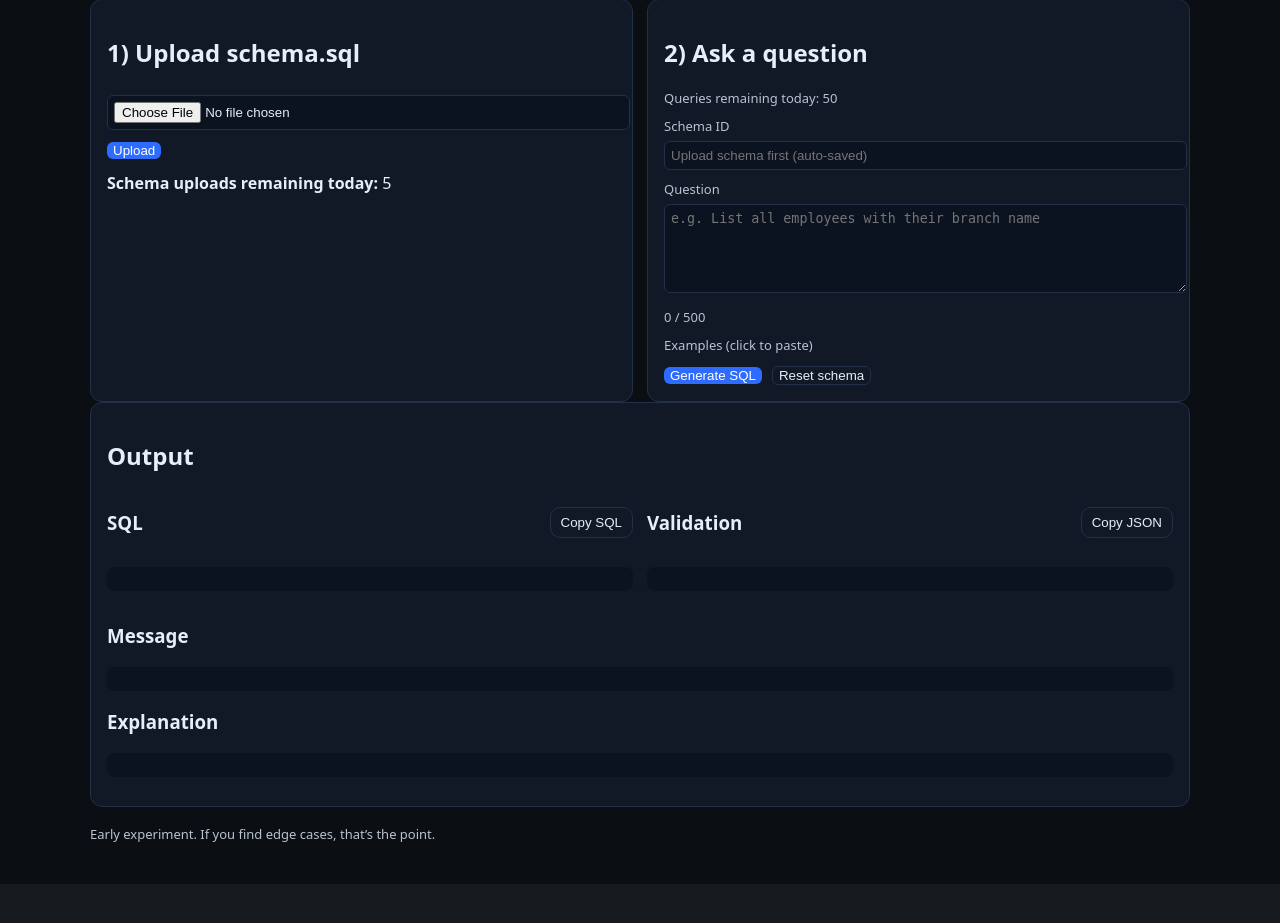
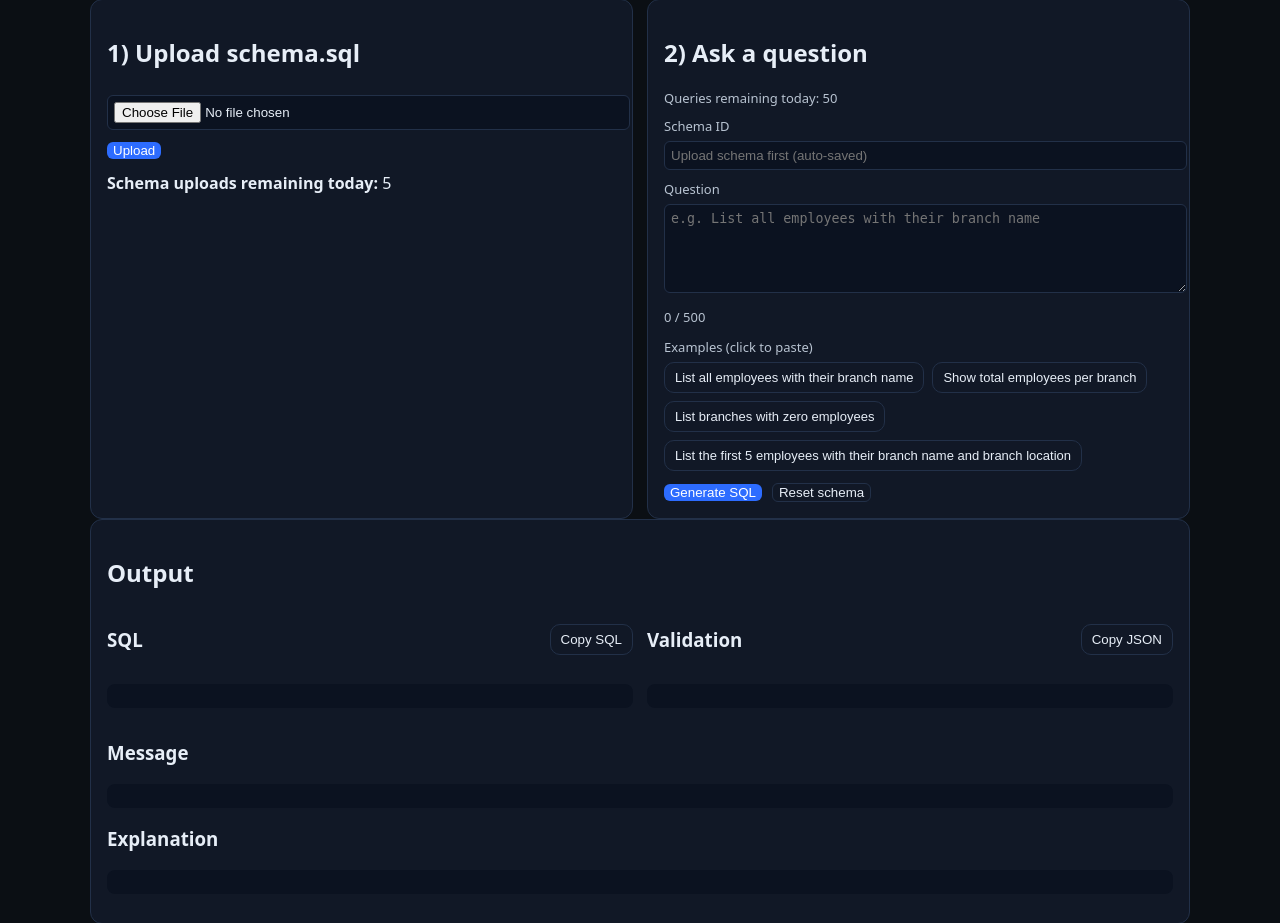
Before and after one commit to gregoryzaied/querywave, a FastAPI app: page / in a window 1280 px wide. Shown: the part 137-1060 px from the top of the page. Before the commit the page ends 979 px from the top, so only its background shows below. Run offline with FastAPI, Linux system fonts and the light colour scheme.

Commit message:
Add examples buttons and styling

```diff
--- a/static/app.js
+++ b/static/app.js
@@ -11,6 +11,9 @@ const banner = $("banner");
 const sqlOut = $("sqlOut");
 const valOut = $("valOut");
 const msgOut = $("msgOut");
+const explainOut = $("explainOut");
+const examplesEl = $("examples");
+
 
 const copySqlBtn = $("copySqlBtn");
 const copyValBtn = $("copyValBtn");
@@ -66,11 +69,25 @@ schemaForm.addEventListener("submit", async (e) => {
   try {
     const file = schemaFile.files[0];
     if (!file) throw new Error("Select a schema.sql file first.");
+        // Front-end gate: don't even send non-.sql files
+        const name = (file.name || "").toLowerCase();
+        if (!name.endsWith(".sql")) {
+          throw new Error("Invalid file type. Please upload a .sql schema file.");
+        }
+
 
     const form = new FormData();
     form.append("file", file, file.name);
 
     const res = await fetch("/schema", { method: "POST", body: form });
+        // HARD stop on non-2xx (FastAPI HTTPException returns {detail: "..."} with no schema_id)
+        if (!res.ok) {
+          const errData = await res.json().catch(() => ({}));
+          showBanner(errData.detail || "Schema upload failed.");
+          setLoading(false);
+          return;
+        }
+
     setUsageFromHeaders(res);
 
     const data = await res.json();
@@ -81,14 +98,14 @@ schemaForm.addEventListener("submit", async (e) => {
       return;
     }
 
-    // If your /schema returns envelope: status ok + schema_id etc.
-    const sid = data.schema_id || (data.status === "ok" ? data.schema_id : null);
-    if (!sid && data.schema_id === undefined) {
-      // handle plain schema endpoint response
-      if (data.schema_id) {}
+    const sid = data.schema_id;
+    if (!sid) {
+      showBanner("Schema upload failed: server did not return schema_id.");
+      setLoading(false);
+      return;
     }
+    saveSchemaId(sid);
 
-    saveSchemaId(data.schema_id);
     schemaInfo.textContent =
       `Uploaded. Tables: ${data.summary?.tables ?? "?"}, Columns: ${data.summary?.columns ?? "?"}. Preview: ${JSON.stringify(data.schema_preview ?? [])}`;
 
@@ -106,6 +123,8 @@ generateBtn.addEventListener("click", async (e) => {
   sqlOut.textContent = "";
   valOut.textContent = "";
   msgOut.textContent = "";
+  explainOut.textContent = "";
+
 
   try {
     const sid = schemaId.value.trim();
@@ -131,6 +150,8 @@ generateBtn.addEventListener("click", async (e) => {
     sqlOut.textContent = data.sql || "";
     valOut.textContent = JSON.stringify(data.validation || {}, null, 2);
     msgOut.textContent = data.message || JSON.stringify(data.classification || {}, null, 2);
+    explainOut.textContent = buildExplanation(data);
+
 
   } catch (err) {
     showBanner(err.message || String(err));
@@ -146,6 +167,7 @@ resetBtn.addEventListener("click", () => {
   sqlOut.textContent = "";
   valOut.textContent = "";
   msgOut.textContent = "";
+  explainOut.textContent = "";
   hideBanner();
 });
 
@@ -169,6 +191,57 @@ copyValBtn.addEventListener("click", async () => {
   }
 });
 
+
+
+const EXAMPLES = [
+  "List all employees with their branch name",
+  "Show total employees per branch",
+  "List branches with zero employees",
+  "List the first 5 employees with their branch name and branch location"
+];
+
+function renderExamples() {
+  if (!examplesEl) return;
+
+  examplesEl.innerHTML = EXAMPLES.map((t) =>
+    `<button type="button" class="exbtn" data-example="${encodeURIComponent(t)}">${t}</button>`
+  ).join("");
+
+  examplesEl.querySelectorAll("button[data-example]").forEach((btn) => {
+    btn.addEventListener("click", () => {
+      const text = decodeURIComponent(btn.getAttribute("data-example") || "");
+      question.value = text;
+      charCount.textContent = String(question.value.length);
+      question.focus();
+    });
+  });
+}
+function buildExplanation(data) {
+  const v = data.validation || {};
+  const tables = Array.isArray(v.tables_detected) ? v.tables_detected : [];
+
+  const parts = [];
+
+  if (tables.length) parts.push(`Tables used: ${tables.join(", ")}`);
+  else parts.push("Tables used: (none detected)");
+
+  if (v.alias_map && typeof v.alias_map === "object" && Object.keys(v.alias_map).length) {
+    parts.push(`Aliases: ${JSON.stringify(v.alias_map)}`);
+  }
+
+  if (Array.isArray(v.join_warnings) && v.join_warnings.length) {
+    parts.push(`Join notes: ${v.join_warnings.join("; ")}`);
+  } else {
+    parts.push("Join notes: none");
+  }
+
+  if (data.message) parts.push(`Note: ${data.message}`);
+
+  return parts.join("\n");
+}
+
+
 // init
 loadSchemaId();
 charCount.textContent = String(question.value.length);
+renderExamples();
--- a/static/styles.css
+++ b/static/styles.css
@@ -54,3 +54,19 @@ button.small { margin-top: 0; padding: 7px 10px; border-radius: 10px; background
 @media (max-width: 900px) {
   .row, .split { grid-template-columns: 1fr; }
 }
+
+.examples { margin-top: 12px; }
+.examples-list { display: flex; flex-wrap: wrap; gap: 8px; margin-top: 6px; }
+
+.exbtn {
+  margin-top: 0;
+  padding: 7px 10px;
+  border-radius: 10px;
+  background: transparent;
+  border: 1px solid #223048;
+  color:#e7eef7;
+  cursor: pointer;
+  font-size: 13px;
+}
+
+.exbtn:hover { background: rgba(255,255,255,0.06); }
```
